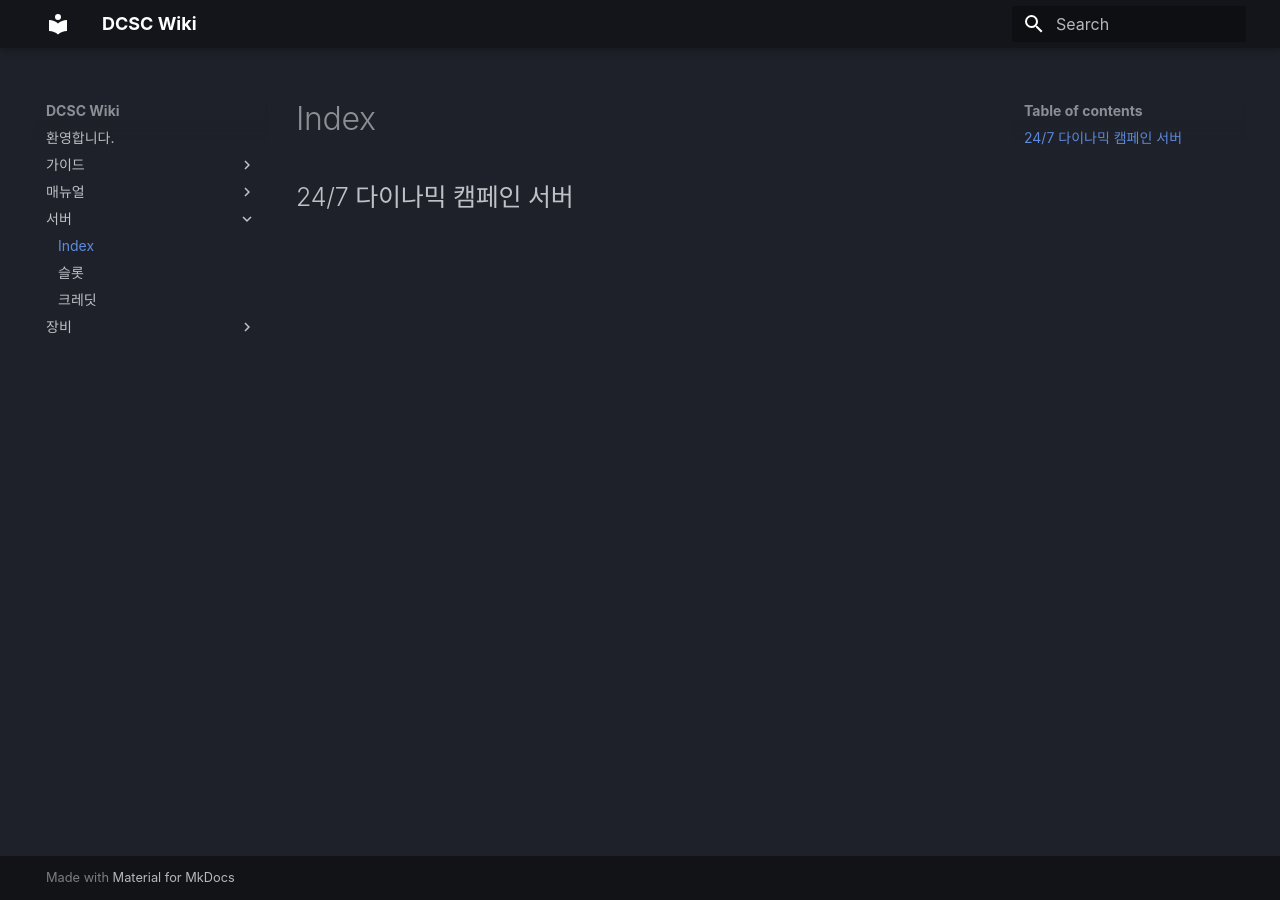
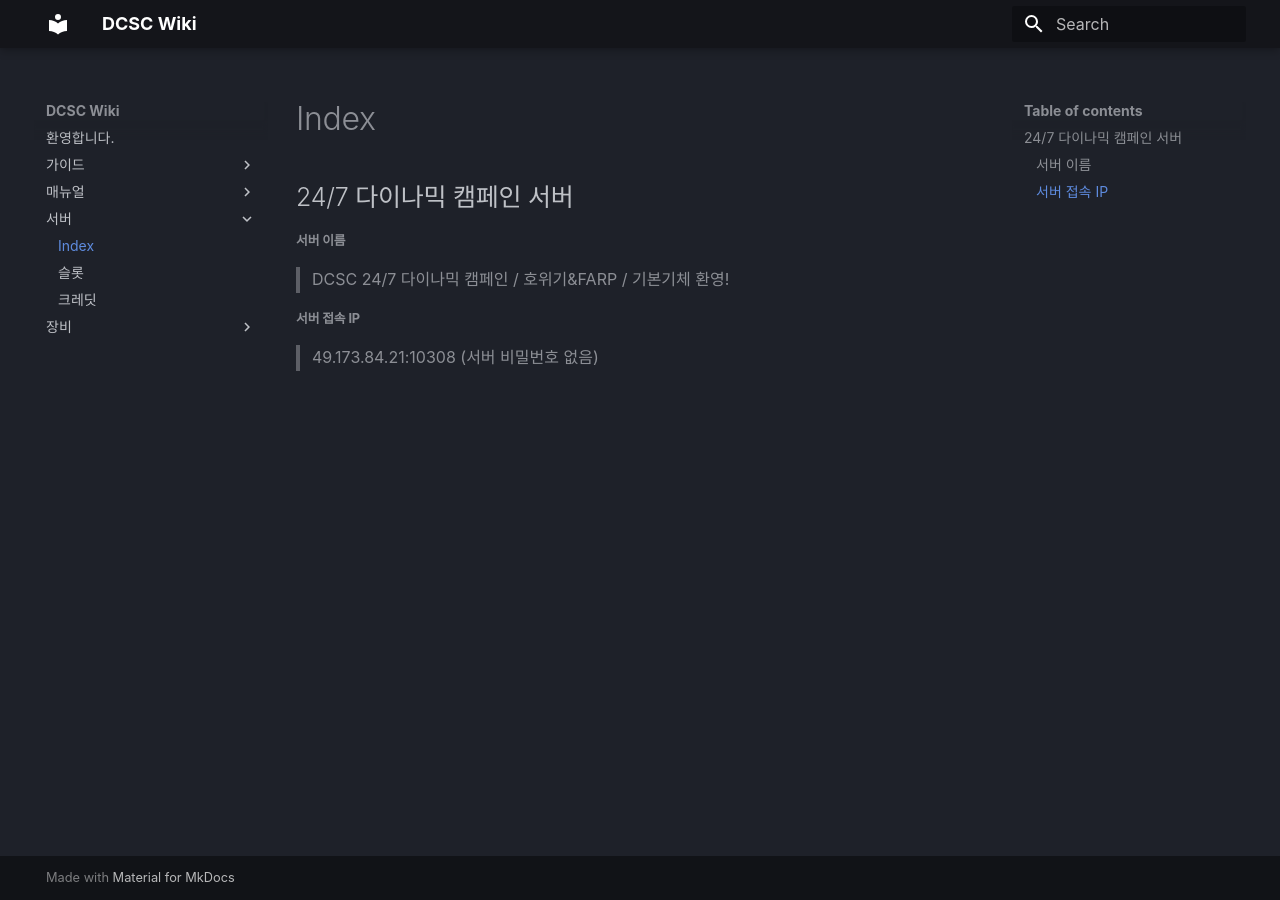
Before and after one commit to dcs-c/dcs-c.github.io, an MkDocs documentation site: the page built from docs/서버/index.md, in a window 1280 px wide. Built offline with MkDocs 1.6.1 and Material for MkDocs 9.7.7, drawn with Linux system fonts in a browser that asks for light colours; some web fonts are replaced.

Commit message:
Add 24/7 server information

```diff
--- a/docs/서버/index.md
+++ b/docs/서버/index.md
@@ -1 +1,6 @@
 ## 24/7 다이나믹 캠페인 서버
+##### 서버 이름
+>DCSC 24/7 다이나믹 캠페인 / 호위기&FARP / 기본기체 환영!
+
+##### 서버 접속 IP
+>49.173.84.21:10308 (서버 비밀번호 없음)
```
